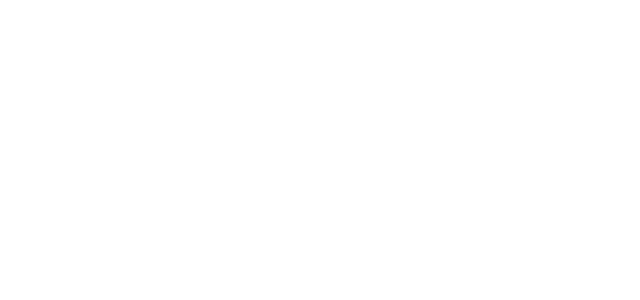
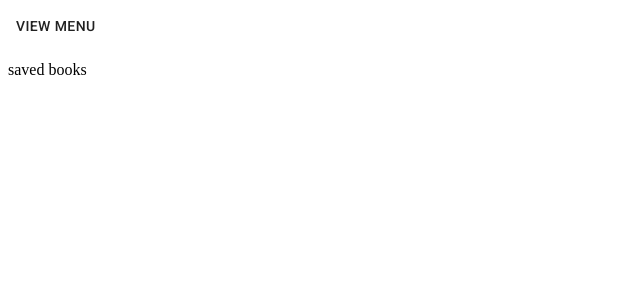
Before and after one commit to erikapaige/googleBooksMERNApp, a React (Create React App) app in the folder client/: page /saved in a window 1280 px wide. Shown: the top 300 px of the page, without its empty margins (0-640 px from the left). Built offline with nearby package versions, Linux system fonts and the light colour scheme.

Commit message:
navbar component

```diff
--- a/client/src/App.js
+++ b/client/src/App.js
@@ -6,17 +6,23 @@
   Switch,
   Route
 } from 'react-router-dom'
+// bring in components
+import Navbar from './components/Navbar'
+import Home from './pages/Home'
+import Saved from './pages/Saved'
+
 
 const App = () =>{
   return(
     <Router>
       <div>
+        <Navbar />
         <Switch>
           <Route exact path='/'>
-
+            <Home />
           </Route>
           <Route exact path='/saved'>
-
+            <Saved />
           </Route>
         </Switch>
       </div>
--- /dev/null
+++ b/client/src/components/Navbar/Navbar.css
@@ -0,0 +1,8 @@
+homeBtn {
+  margin: 0px;
+  top: auto;
+  right: 20px;
+  bottom: 20px;
+  left: auto;
+  position: fixed;
+}
--- /dev/null
+++ b/client/src/components/Navbar/Navbar.js
@@ -0,0 +1,55 @@
+// bring in react
+import React from 'react'
+// bring in component from react-router
+import { Link } from 'react-router-dom'
+// bring in components from material-ui
+// import './Navbar.css'
+import {
+  makeStyles, Button, Menu, MenuItem }
+  from '@material-ui/core'
+
+const useStyles = makeStyles((theme) => ({
+  homeBtn: {
+    position: 'fixed',
+    bottom: theme.spacing(2),
+    right: theme.spacing(2),
+  },
+}))
+
+const Navbar = () => {
+  const classes= useStyles()
+
+  const[anchorEl, setAnchorEl] = React.useState(null);
+
+  const handleClick = (event) => {
+    setAnchorEl(event.currentTarget);
+  }
+
+  const handleClose = () => {
+    setAnchorEl(null);
+  }
+
+  return (
+    <div>
+      <Button className="homeBtn" aria-controls="simple-menu" aria-haspopup="true" onClick={handleClick}>
+        View Menu
+      </Button>
+      <Menu
+        id="simple-menu"
+        anchorEl={anchorEl}
+        keepMounted
+        open={Boolean(anchorEl)}
+        onClose={handleClose}
+      >
+        <MenuItem component={Link} to ="/">
+          Home
+        </MenuItem>
+        <MenuItem component={Link} to="/saved">
+          Saved Books
+        </MenuItem>
+      </Menu>
+    </div>
+  )
+}
+
+export default Navbar
--- /dev/null
+++ b/client/src/components/Navbar/index.js
@@ -0,0 +1 @@
+export { default } from './Navbar.js'
--- /dev/null
+++ b/client/src/pages/Home/Home.js
@@ -0,0 +1,17 @@
+// bring in react and useState component
+import React, { useState } from 'react'
+// bring in axios
+import axios from 'axios'
+
+
+const Home = () => {
+
+  return (
+      <div>
+        <p>hello book homepage</p>
+      </div>
+
+  )
+}
+
+export default Home
--- /dev/null
+++ b/client/src/pages/Home/index.js
@@ -0,0 +1 @@
+export { default } from './Home.js'
--- /dev/null
+++ b/client/src/pages/Saved/Saved.js
@@ -0,0 +1,15 @@
+// bring in react and useState component
+import React, { useState } from 'react'
+// bring in axios
+import axios from 'axios'
+
+const Saved = () => {
+
+  return (
+    <div>
+      <p>saved books</p>
+    </div>
+  )
+}
+
+export default Saved
--- /dev/null
+++ b/client/src/pages/Saved/index.js
@@ -0,0 +1 @@
+export { default } from './Saved.js'
```
